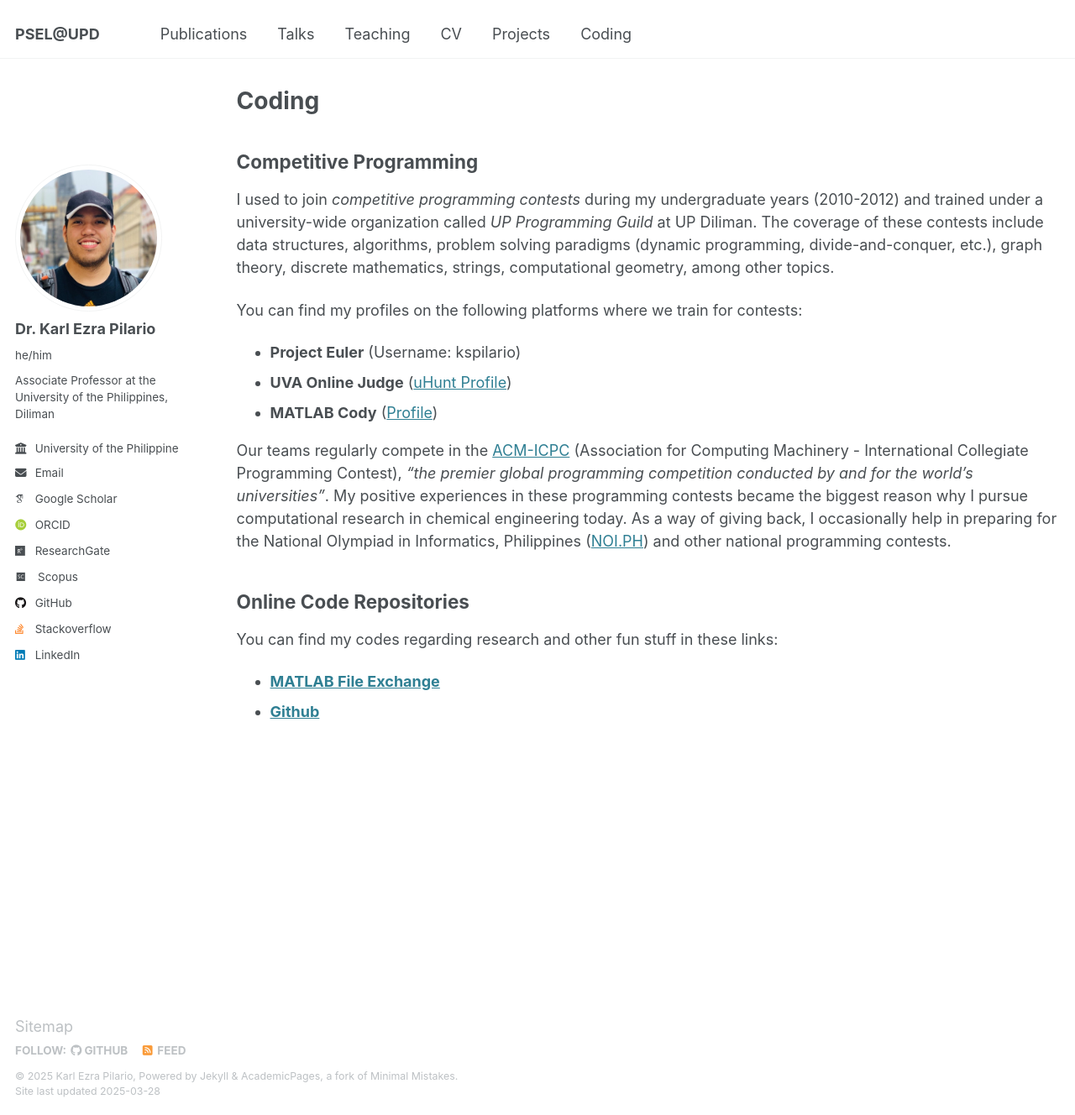
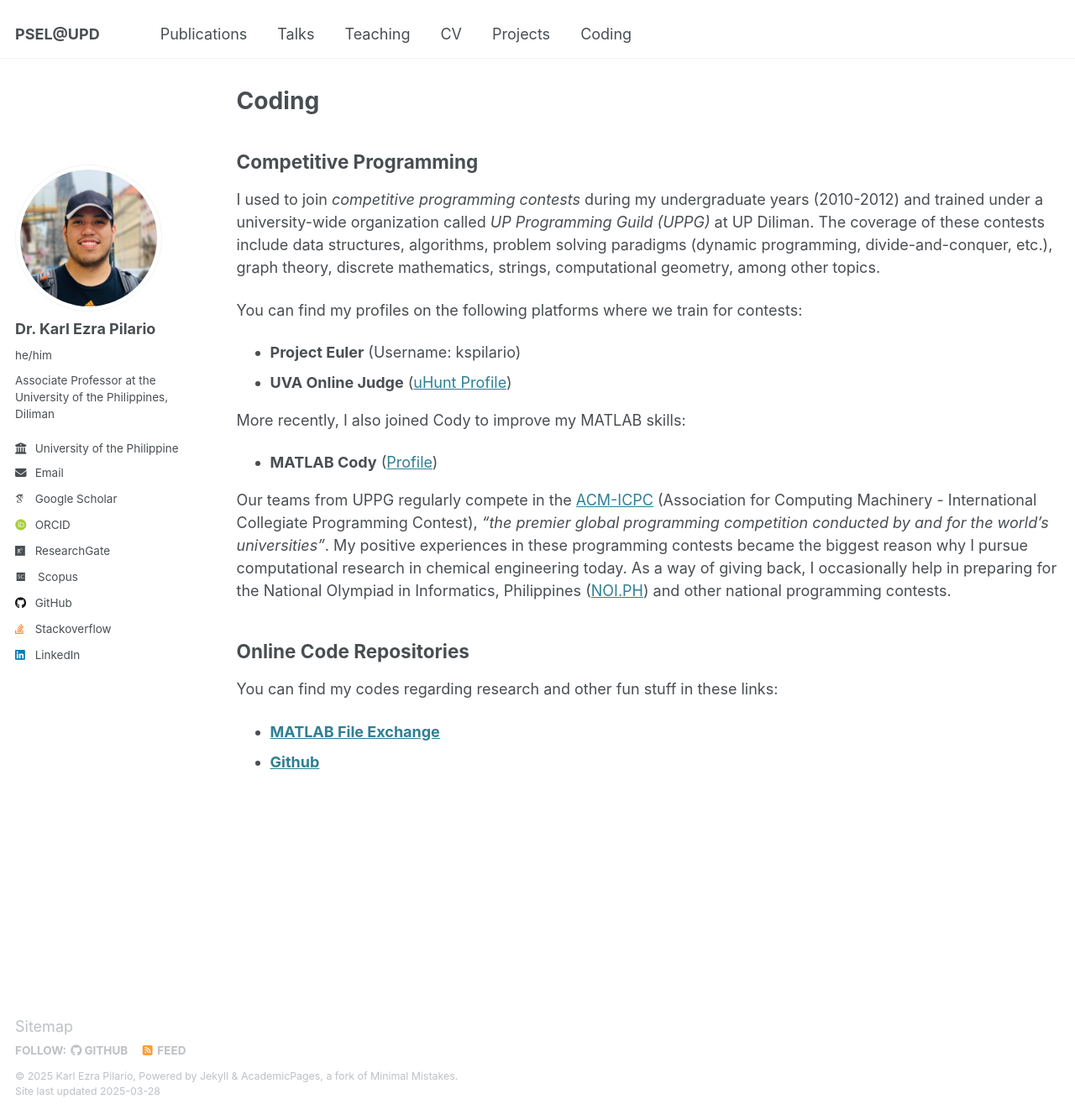
Before and after one commit to kspilario/kspilario.github.io, a Jekyll site: the page built from _pages/coding.md, in a window 1280 px wide and 1328 px high. Shown: the whole window at 84% size. Built offline with Jekyll 4.4.1, drawn with Linux system fonts in a browser that asks for light colours; some web fonts are replaced.

Commit message:
Update coding.md

```diff
--- a/_pages/coding.md
+++ b/_pages/coding.md
@@ -6,14 +6,16 @@ layout: archive
 
 ## Competitive Programming
 
-I used to join *competitive programming contests* during my undergraduate years (2010-2012) and trained under a university-wide organization called *UP Programming Guild* at UP Diliman. The coverage of these contests include data structures, algorithms, problem solving paradigms (dynamic programming, divide-and-conquer, etc.), graph theory, discrete mathematics, strings, computational geometry, among other topics.
+I used to join *competitive programming contests* during my undergraduate years (2010-2012) and trained under a university-wide organization called *UP Programming Guild (UPPG)* at UP Diliman. The coverage of these contests include data structures, algorithms, problem solving paradigms (dynamic programming, divide-and-conquer, etc.), graph theory, discrete mathematics, strings, computational geometry, among other topics.
 
 You can find my profiles on the following platforms where we train for contests:
 - **Project Euler** (Username: kspilario)
 - **UVA Online Judge** ([uHunt Profile](https://uhunt.onlinejudge.org/id/58112))
+
+More recently, I also joined Cody to improve my MATLAB skills:
 - **MATLAB Cody** ([Profile](https://www.mathworks.com/matlabcentral/cody/players/8722869))
 
-Our teams regularly compete in the [ACM-ICPC](https://icpc.global/) (Association for Computing Machinery - International Collegiate Programming Contest), *"the premier global programming competition conducted by and for the world’s universities"*. My positive experiences in these programming contests became the biggest reason why I pursue computational research in chemical engineering today. As a way of giving back, I occasionally help in preparing for the National Olympiad in Informatics, Philippines ([NOI.PH](https://noi.ph/)) and other national programming contests.
+Our teams from UPPG regularly compete in the [ACM-ICPC](https://icpc.global/) (Association for Computing Machinery - International Collegiate Programming Contest), *"the premier global programming competition conducted by and for the world’s universities"*. My positive experiences in these programming contests became the biggest reason why I pursue computational research in chemical engineering today. As a way of giving back, I occasionally help in preparing for the National Olympiad in Informatics, Philippines ([NOI.PH](https://noi.ph/)) and other national programming contests.
 
 ## Online Code Repositories
 
```
